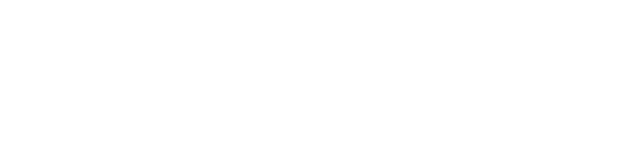
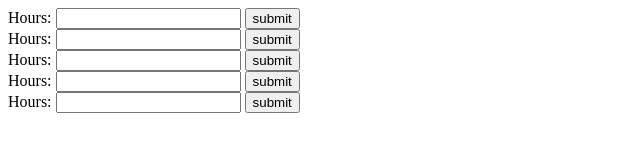
Before and after one commit to mcarringtone/studyTool, a plain HTML site: page index.html in a window 1280 px wide. Shown: the whole page, without its empty margins (0-640 px from the left). Drawn offline with Linux system fonts and the light colour scheme.

Commit message:
input bars

```diff
--- a/index.html
+++ b/index.html
@@ -7,6 +7,31 @@
     <title>Study Tool</title>
   </head>
   <body>
+    <form action="study">
+      <label for="studyHours">Hours:</label>
+      <input type="number" id="hours" name="quantity" min="0" />
+      <button id="btn">submit</button>
+    </form>
+    <form action="study">
+      <label for="studyHours">Hours:</label>
+      <input type="number" id="hours" name="quantity" min="0" />
+      <button id="btn">submit</button>
+    </form>
+    <form action="study">
+      <label for="studyHours">Hours:</label>
+      <input type="number" id="hours" name="quantity" min="0" />
+      <button id="btn">submit</button>
+    </form>
+    <form action="study">
+      <label for="studyHours">Hours:</label>
+      <input type="number" id="hours" name="quantity" min="0" />
+      <button id="btn">submit</button>
+    </form>
+    <form action="study">
+      <label for="studyHours">Hours:</label>
+      <input type="number" id="hours" name="quantity" min="0" />
+      <button id="btn">submit</button>
+    </form>
     <script src="script.js"></script>
   </body>
 </html>
```
